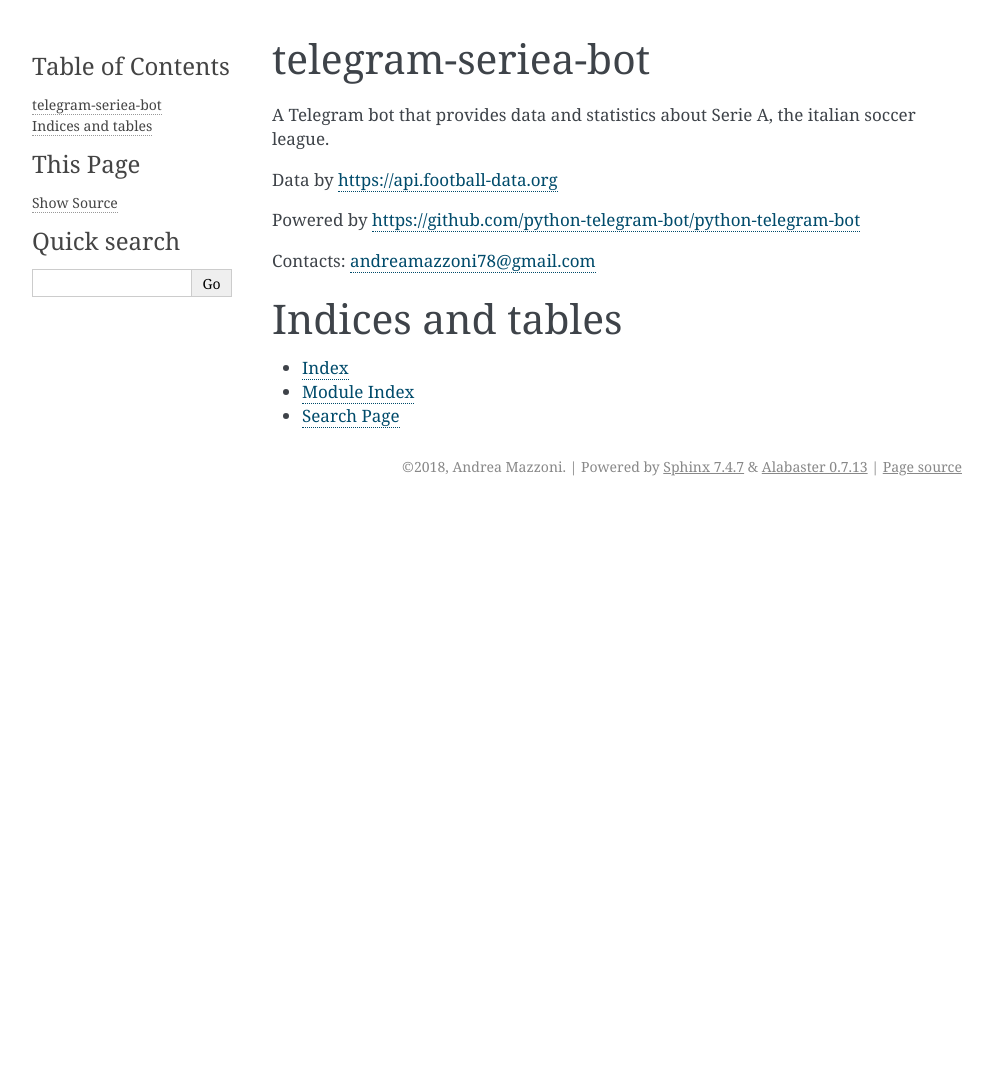
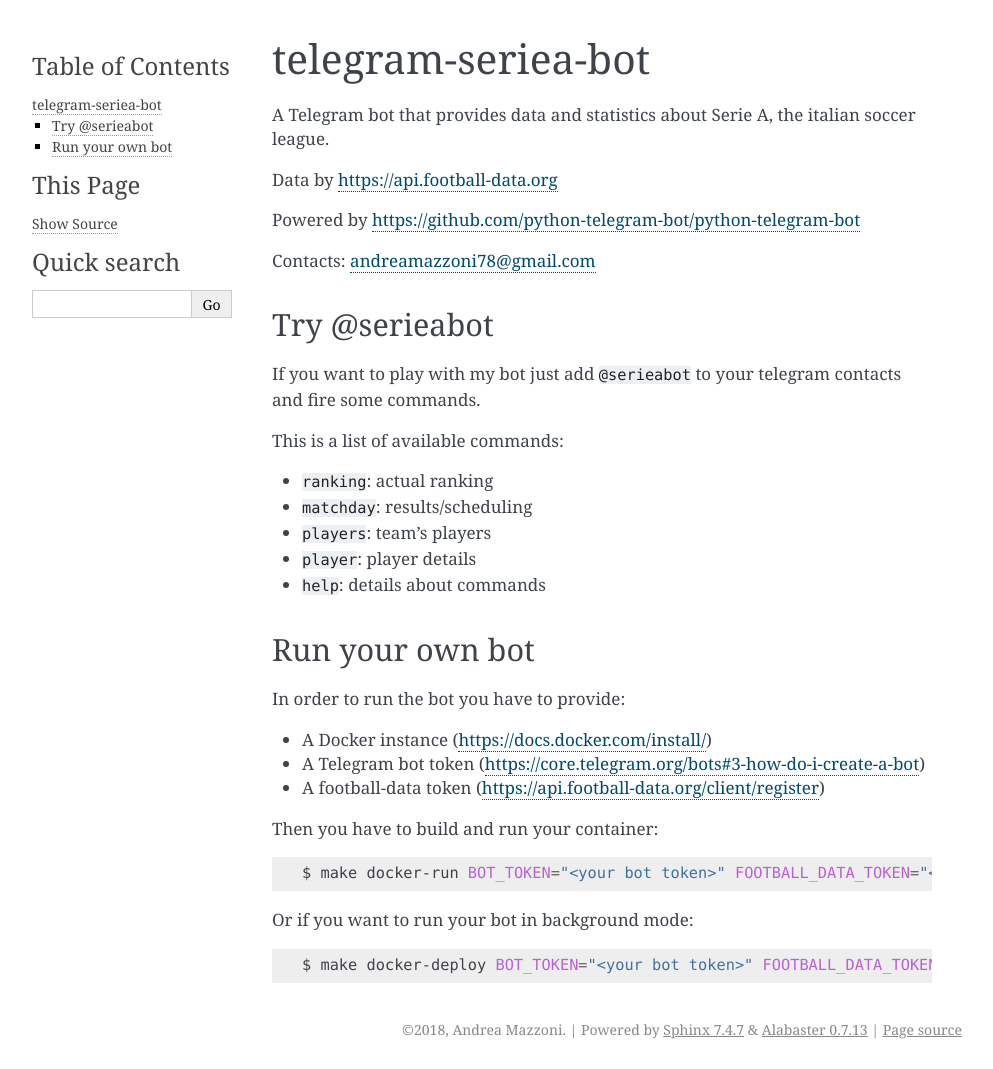
Before and after one commit to andreamazzoni/telegram-seriea-bot, a Sphinx documentation site: the page built from docs/index.rst, in a window 1280 px wide. Shown: the whole page, without its empty margins (148-1141 px from the left). Built offline with Sphinx 7.4.7, drawn with Linux system fonts in a browser that asks for light colours; before the commit the page ends 900 px from its top, so only the background shows below that.

Commit message:
Align docs with README

```diff
--- a/docs/index.rst
+++ b/docs/index.rst
@@ -14,15 +14,38 @@
 
 Contacts: andreamazzoni78@gmail.com
 
+Try @serieabot
+--------------
+If you want to play with my bot just add ``@serieabot`` to your telegram contacts and fire some commands.
+
+This is a list of available commands:
+
+- ``ranking``: actual ranking
+- ``matchday``: results/scheduling
+- ``players``: team's players
+- ``player``: player details
+- ``help``: details about commands
+
+Run your own bot
+----------------
+In order to run the bot you have to provide:
+
+- A Docker instance (https://docs.docker.com/install/)
+- A Telegram bot token (https://core.telegram.org/bots#3-how-do-i-create-a-bot)
+- A football-data token (https://api.football-data.org/client/register)
+
+Then you have to build and run your container:
+
+.. code-block:: bash
+
+    $ make docker-run BOT_TOKEN="<your bot token>" FOOTBALL_DATA_TOKEN="<your api token>"`
+
+Or if you want to run your bot in background mode:
+
+.. code-block:: bash
+
+    $ make docker-deploy BOT_TOKEN="<your bot token>" FOOTBALL_DATA_TOKEN="<your api token>"
+
 .. toctree::
    :maxdepth: 2
    :caption: Contents:
-
-
-
-Indices and tables
-==================
-
-* :ref:`genindex`
-* :ref:`modindex`
-* :ref:`search`
```
